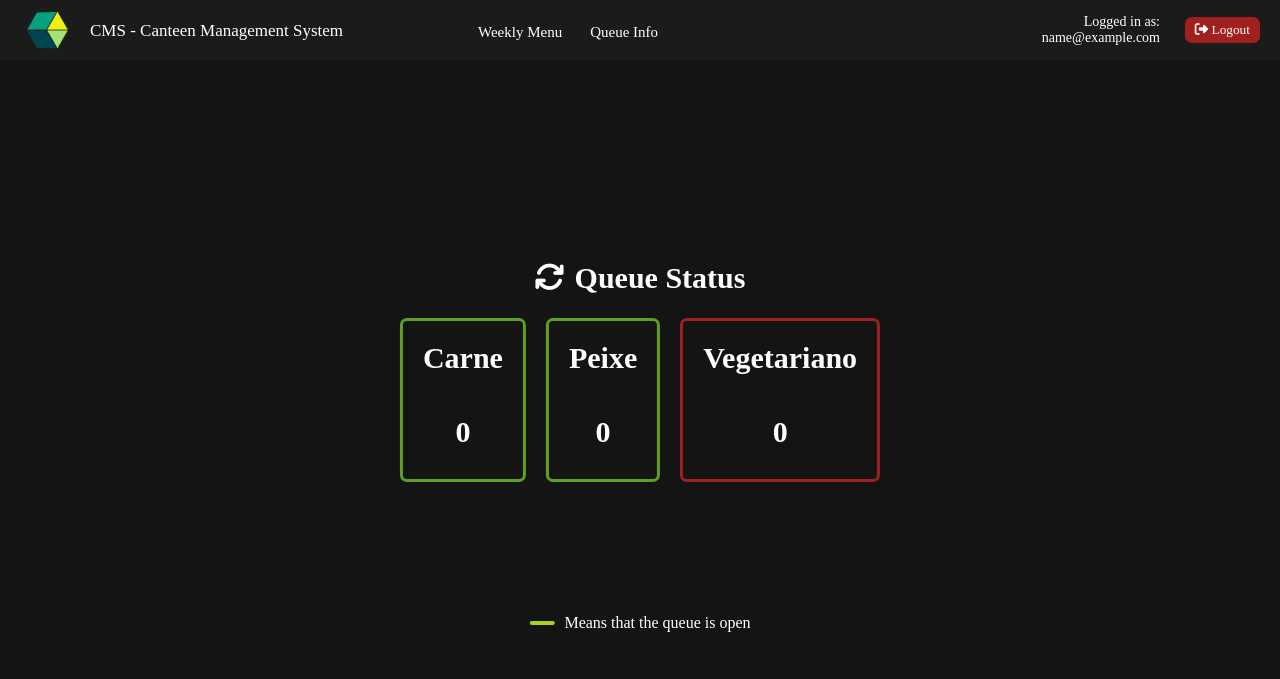
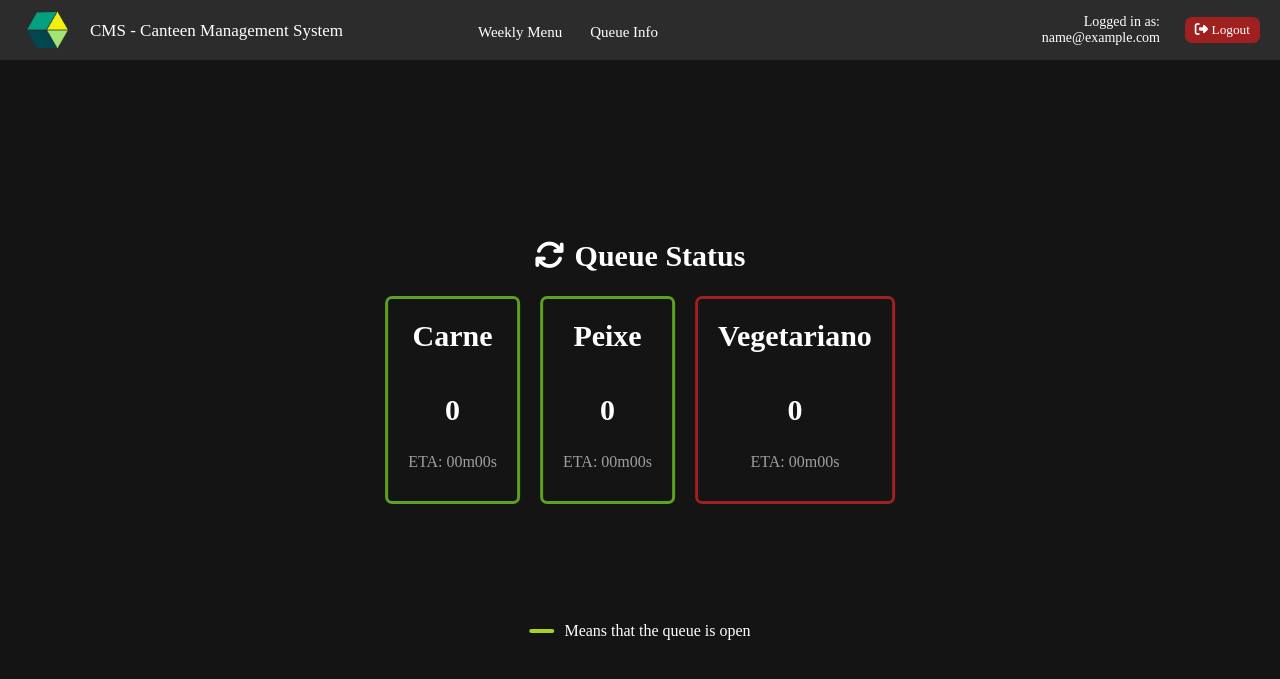
Before and after one commit to Asuryu/GPS, a Flask app: template src/templates/queue.html in a window 1280 px wide. Shown: the top 679 px of the page. Run offline with Flask 2, Linux system fonts and the light colour scheme; data comes from the database, SQL or seed files in the repository; the template is opened without the code that fills it: most values are stand-ins (such as "Sample title", 1, 10 or a date in 2020); some libraries are stand-ins or nearby versions; some web fonts are replaced.

Commit message:
Added averate waiting time for the queues

```diff
--- a/src/app.py
+++ b/src/app.py
@@ -1,6 +1,8 @@
 import flask
 import flask_login
 import sqlite3
+import datetime
+import random
 from functools import wraps
 from modules.User import User
 from modules.login_helpers import *
@@ -22,16 +24,19 @@ queues = {
         {
             "name": "Peixe",
             "counter": 0,
+            "wait_time": 0,
             "enabled": True
         },
         {
             "name": "Carne",
             "counter": 0,
+            "wait_time": 0,
             "enabled": True
         },
         {
             "name": "Vegetariano",
             "counter": 0,
+            "wait_time": 0,
             "enabled": True
         }
     ]
@@ -215,14 +220,34 @@ def delete_intent():
 @app.route('/queue/<queue_name>', methods=['GET'])
 @flask_login.login_required
 def queue_name(queue_name):
+    random_number = random.randint(31, 33)
     # Depending on the queue name, return the queue information
     if(queue_name == "peixe"):
+        wait_time = random_number * queues["queues"][0]["counter"]
+        # generate string with the wait time (12m02s) with padding
+        wait_time = str(wait_time // 60).zfill(2) + "m" + str(wait_time % 60).zfill(2) + "s"
+        queues["queues"][0]["wait_time"] = wait_time
         return queues["queues"][0], 200
     elif(queue_name == "carne"):
+        wait_time = random_number * queues["queues"][1]["counter"]
+        wait_time = str(wait_time // 60).zfill(2) + "m" + str(wait_time % 60).zfill(2) + "s"
+        queues["queues"][1]["wait_time"] = wait_time
         return queues["queues"][1], 200
     elif(queue_name == "vegetariano"):
+        wait_time = random_number * queues["queues"][2]["counter"]
+        wait_time = str(wait_time // 60).zfill(2) + "m" + str(wait_time % 60).zfill(2) + "s"
+        queues["queues"][2]["wait_time"] = wait_time
         return queues["queues"][2], 200
     elif(queue_name == "all"):
+        wait_time = random_number * queues["queues"][0]["counter"]
+        wait_time = str(wait_time // 60).zfill(2) + "m" + str(wait_time % 60).zfill(2) + "s"
+        queues["queues"][0]["wait_time"] = wait_time
+        wait_time = random_number * queues["queues"][1]["counter"]
+        wait_time = str(wait_time // 60).zfill(2) + "m" + str(wait_time % 60).zfill(2) + "s"
+        queues["queues"][1]["wait_time"] = wait_time
+        wait_time = random_number * queues["queues"][2]["counter"]
+        wait_time = str(wait_time // 60).zfill(2) + "m" + str(wait_time % 60).zfill(2) + "s"
+        queues["queues"][2]["wait_time"] = wait_time
         return queues, 200
 
     else:
--- a/src/static/css/index.css
+++ b/src/static/css/index.css
@@ -11,7 +11,7 @@
 header {
     width: 100%;
     height: 60px;
-    background-color: #1b1b1b;
+    background-color: #313131;
     display: flex;
     justify-content: space-between;
     align-items: center;
--- a/src/static/css/main.css
+++ b/src/static/css/main.css
@@ -10,7 +10,7 @@
 header{
     width: 100%;
     height: 60px;
-    background-color: #1b1b1b;
+    background-color: #2c2c2c;
     display: flex;
     justify-content: space-between;
     align-items: center;
--- a/src/static/css/menu.css
+++ b/src/static/css/menu.css
@@ -96,7 +96,6 @@
     padding: 0;
     line-break: auto;
 }
-
 .menu-item.selected{
     border: 2px solid #a7d319;
 }
--- a/src/static/css/queue.css
+++ b/src/static/css/queue.css
@@ -54,6 +54,13 @@
     color: white;
     margin-bottom: 10px;
 }
+.queue-box .wait_time{
+    font-size: 16px;
+    text-align: center;
+    font-family: AdiNeueRegular;
+    color: rgb(159, 159, 159);
+    margin-bottom: 10px;
+}
 .queue-box.cancelled{
     border: 3px solid #a02020;
 }
@@ -81,7 +88,7 @@
     width: 100%;
     left: 50%;
     transform: translate(-50%, 0%);
-    top: 290px;
+    top: 320px;
     display: flex;
     flex-direction: row;
     justify-content: center;
--- a/src/static/js/queue.js
+++ b/src/static/js/queue.js
@@ -61,6 +61,7 @@ function updateQueueCounters(){
                 var queue = data.queues[i];
                 $('#' + queue.name.toLowerCase() + " .count").text(queue.counter); // Update the counter
                 $('#' + queue.name.toLowerCase() + " .queue-type").text(queue.name); // Update the queue type
+                updateWaitTime( queue.name.toLowerCase(), queue.wait_time);
                 if(queue.enabled){ // Update the state of the queue
                     $('#' + queue.name.toLowerCase()).removeClass("cancelled");
                 } else {
@@ -70,3 +71,9 @@ function updateQueueCounters(){
         }
     });
 }
+
+function updateWaitTime(queue_name, wait_time){
+    setTimeout(function(){
+        $('#' + queue_name + " .wait_time").text("ETA: " + wait_time);
+    }, 1000);
+}
--- a/src/templates/index.html
+++ b/src/templates/index.html
@@ -39,8 +39,7 @@
                 for employees. In order to ensure students the possibility of having qualitatively balanced and affordable meals,
                 SASIPC currently has 5 canteens (one operated by the services themselves and four concessionaires) presenting a total
                 capacity of 872 seats. In addition to the canteens, all Schools/Institutes have a bar within their facilities,
-                whose opening hours usually follow the period of school activities.
-                For more information access <a href="https://www.ipc.pt/ipc/acao-social/apresentacao-2/">here</a>.</p>
+                whose opening hours usually follow the period of school activities.</p>
         </div>
     </container>
 </body>
--- a/src/templates/queue.html
+++ b/src/templates/queue.html
@@ -37,6 +37,7 @@
         <div id="carne" class="queue-box">
             <h class="queue-type">Carne</h>
             <p class="count">0</p>
+            <p class="wait_time">ETA: 00m00s</p>
             {% if role == "admin" %}
                 <button class="button-positive changeStateBtn">Change queue state</button>
                 <button class="button-positive increaseBtn">Increase</button>
@@ -46,6 +47,7 @@
         <div id="peixe" class="queue-box">
             <h class="queue-type">Peixe</h>
             <p class="count">0</p>
+            <p class="wait_time">ETA: 00m00s</p>
             {% if role == "admin" %}
                 <button class="button-positive changeStateBtn">Change queue state</button>
                 <button class="button-positive increaseBtn">Increase</button>
@@ -55,6 +57,7 @@
         <div id="vegetariano" class="queue-box cancelled">
             <h class="queue-type">Vegetariano</h>
             <p class="count">0</p>
+            <p class="wait_time">ETA: 00m00s</p>
             {% if role == "admin" %}
                 <button class="button-positive changeStateBtn">Change queue state</button>
                 <button class="button-positive increaseBtn">Increase</button>
```
